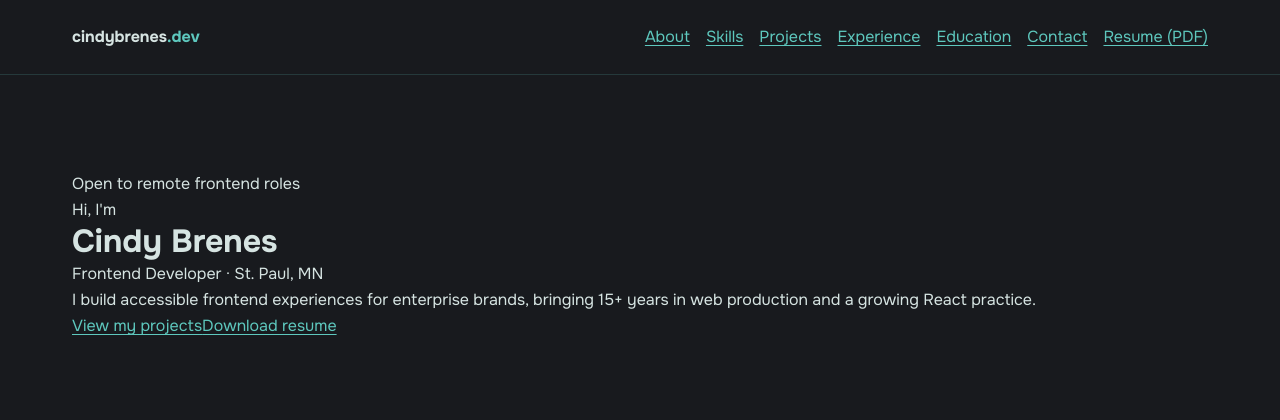
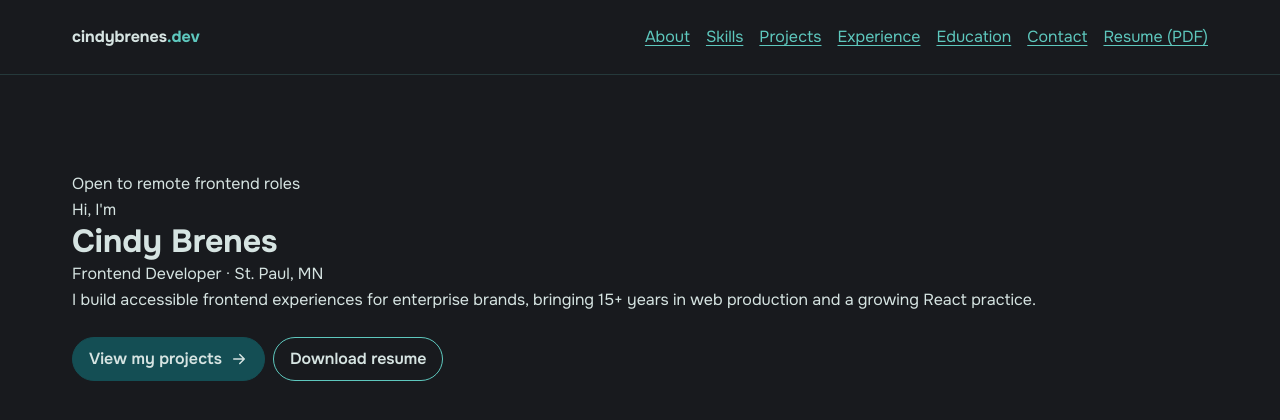
Before and after one commit to cinbrefe/personal-portfolio, a React (Vite) app: page / in a window 1280 px wide. Shown: the top 420 px of the page. Built offline with nearby package versions, Linux system fonts and the light colour scheme.

Commit message:
Add button styles and Hero CTAs

```diff
--- a/src/components/Hero/Hero.jsx
+++ b/src/components/Hero/Hero.jsx
@@ -1,4 +1,5 @@
 import { hero } from '../../content/copy.js';
+import ArrowIcon from '../ui/ArrowIcon.jsx';
 import './Hero.scss';
 
 export default function Hero() {
@@ -12,9 +13,15 @@ export default function Hero() {
 			<h1 id="hero-title">{name}</h1>
 			<p>{role} · {location}</p>
 			<p>{body}</p>
-			<div>
-				<a href={primaryCta.href}>{primaryCta.label}</a>
-				<a href={secondaryCta.href}>{secondaryCta.label}</a>
+			<div className="hero__actions">
+				<a className={`button button--primary${primaryCta.icon ? ` button--${primaryCta.icon}` : ''}`} href={primaryCta.href}>
+					{primaryCta.label}
+					{primaryCta.icon && <ArrowIcon direction={primaryCta.icon} className="button__icon" />}
+				</a>
+				<a className="button button--ghost" href={secondaryCta.href}>
+					{secondaryCta.label}
+					{secondaryCta.icon && <ArrowIcon direction={secondaryCta.icon} className="button__icon" />}
+				</a>
 			</div>
 			</div>
 		</section>
--- a/src/components/Hero/Hero.scss
+++ b/src/components/Hero/Hero.scss
@@ -0,0 +1,8 @@
+@use '../../styles/abstracts/variables' as *;
+@use '../../styles/abstracts/mixins' as *;
+
+.hero__actions {
+	@include flex($wrap: wrap);
+	gap: $spacing-sm;
+	margin-top: $spacing-lg;
+}
--- /dev/null
+++ b/src/components/ui/ArrowIcon.jsx
@@ -0,0 +1,19 @@
+export default function ArrowIcon({ direction, className = '' }) {
+	if (direction === 'arrow-up-right') {
+		return (
+			<svg className={className} width="16" height="16" viewBox="0 0 24 24" fill="none" stroke="currentColor" strokeWidth="2" strokeLinecap="round" strokeLinejoin="round" aria-hidden="true" focusable="false">
+				<path d="M7 17L17 7M8 7h9v9" />
+			</svg>
+		);
+	}
+
+	if (direction === 'arrow-right') {
+		return (
+			<svg className={className} width="18" height="18" viewBox="0 0 24 24" fill="none" stroke="currentColor" strokeWidth="2" strokeLinecap="round" strokeLinejoin="round" aria-hidden="true" focusable="false">
+				<path d="M5 12h14M13 6l6 6-6 6" />
+			</svg>
+		);
+	}
+
+	return null;
+}
--- a/src/content/copy.js
+++ b/src/content/copy.js
@@ -7,7 +7,7 @@ export const nav = [
 	{ label: 'Experience', href: '#experience' },
 	{ label: 'Education', href: '#education' },
 	{ label: 'Contact', href: '#contact' },
-	{ label: 'Resume (PDF)', href: '/cindy-brenes-resume.pdf' },
+	{ label: 'Resume (PDF)', href: '/documents/cindy-brenes-resume.pdf', variant: 'ghost', icon: 'arrow-up-right', newTab: true },
 ];
 
 export const brand = {
@@ -22,8 +22,8 @@ export const hero = {
 	role: 'Frontend Developer',
 	location: 'St. Paul, MN',
 	body: 'I build accessible frontend experiences for enterprise brands, bringing 15+ years in web production and a growing React practice.',
-	primaryCta: { label: 'View my projects', href: '#projects' },
-	secondaryCta: { label: 'Download resume', href: '/cindy-brenes-resume.pdf' },
+	primaryCta: { label: 'View my projects', href: '#projects', icon: 'arrow-right' },
+	secondaryCta: { label: 'Download resume', href: '/documents/cindy-brenes-resume.pdf' },
 };
 
 export const about = {
--- a/src/styles/abstracts/_variables.scss
+++ b/src/styles/abstracts/_variables.scss
@@ -9,6 +9,10 @@ $color-border: rgba(94, 200, 190, 0.18);
 
 // Typography
 $font-base: 'Onest', sans-serif;
+$font-weight-regular: 400;
+$font-weight-medium: 500;
+$font-weight-semibold: 600;
+$font-weight-bold: 700;
 $font-size-base: 16px;
 $font-size-xs: 0.75rem;
 $font-size-sm: 0.875rem;
@@ -29,7 +33,7 @@ $spacing-3xl: 6rem;
 
 // Layout
 $max-width: 75rem;
-$radius: 0.5rem;
+$radius: 62.4375rem;
 
 // Breakpoints
 $breakpoint-sm: 576px;
--- a/src/styles/base/_typography.scss
+++ b/src/styles/base/_typography.scss
@@ -11,7 +11,7 @@
 
 h1, h2, h3, h4 {
 	line-height: 1.2;
-	font-weight: 700;
+	font-weight: $font-weight-bold;
 }
 
 h1, .h1 { font-size: $font-size-2xl; }
--- /dev/null
+++ b/src/styles/components/_buttons.scss
@@ -0,0 +1,62 @@
+@use '../abstracts/variables' as *;
+
+.button {
+	align-items: center;
+	border-radius: $radius;
+	border: 1px solid transparent;
+	display: inline-flex;
+	font: inherit;
+	font-weight: $font-weight-semibold;
+	justify-content: center;
+	min-height: 44px;
+	padding: 0 $spacing-md;
+	text-decoration: none;
+	transition: background-color 180ms ease, border-color 180ms ease, color 180ms ease;
+}
+
+.button--sm {
+	font-size: $font-size-sm;
+	min-height: 44px;
+	padding: 0 $spacing-md;
+}
+
+.button--primary {
+	background-color: $color-accent;
+	border-color: $color-accent;
+	color: $color-text;
+
+	&:hover {
+		background-color: $color-interactive;
+		border-color: $color-interactive;
+		color: $color-background;
+	}
+}
+
+.button--ghost {
+	background-color: transparent;
+	border-color: $color-interactive;
+	color: $color-text;
+
+	&:hover {
+		background-color: $color-accent;
+	}
+}
+
+.button__icon {
+	flex: none;
+}
+
+.button--arrow-up-right {
+	gap: 0.25rem;
+}
+
+.button--arrow-right {
+	gap: 0.5rem;
+}
+
+@media (prefers-reduced-motion: reduce) {
+	.button {
+		transition: none;
+	}
+
+}
--- /dev/null
+++ b/src/styles/components/_icon-links.scss
@@ -0,0 +1,15 @@
+@use '../abstracts/variables' as *;
+
+.icon-link {
+	align-items: center;
+	display: inline-flex;
+	gap: 0.25rem;
+}
+
+.icon-link--arrow-right {
+	gap: 0.5rem;
+}
+
+.icon-link__icon {
+	flex: none;
+}
--- a/src/styles/main.scss
+++ b/src/styles/main.scss
@@ -8,6 +8,10 @@
 @use 'base/typography';
 @use 'base/accessibility';
 
+// Components
+@use 'components/buttons';
+@use 'components/icon-links';
+
 // Layouts
 @use 'layouts/container';
 @use 'layouts/main';
```
Also changed, not shown: 1 other file (tests, documents, lock files or other folders).
